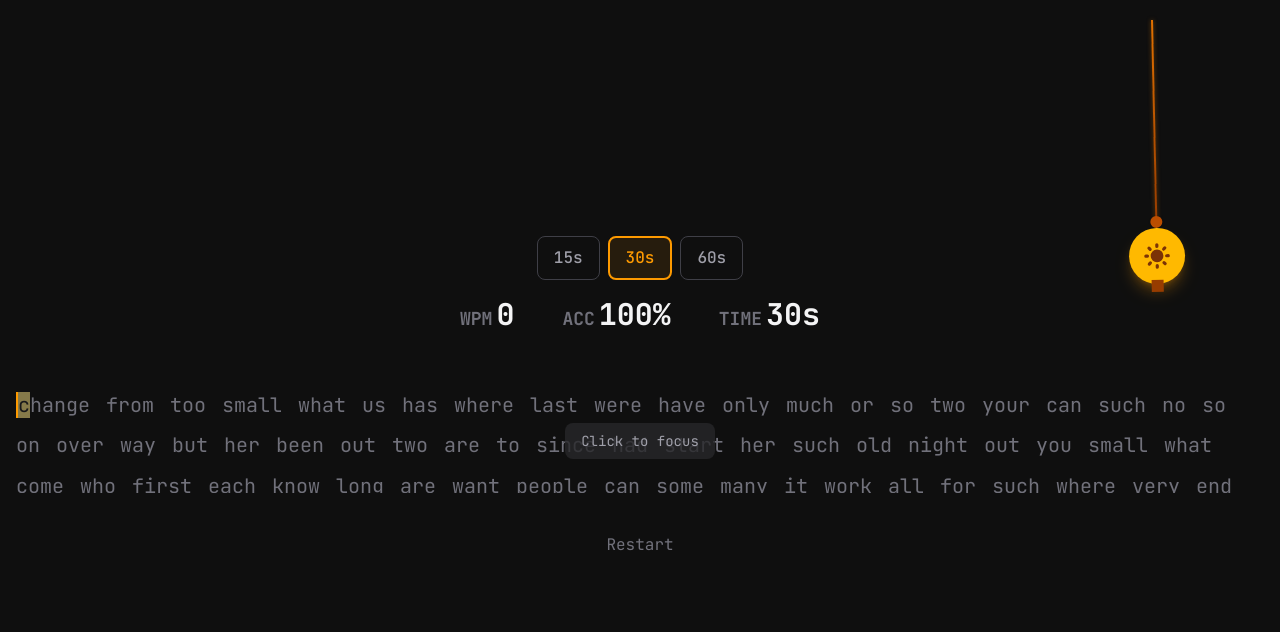
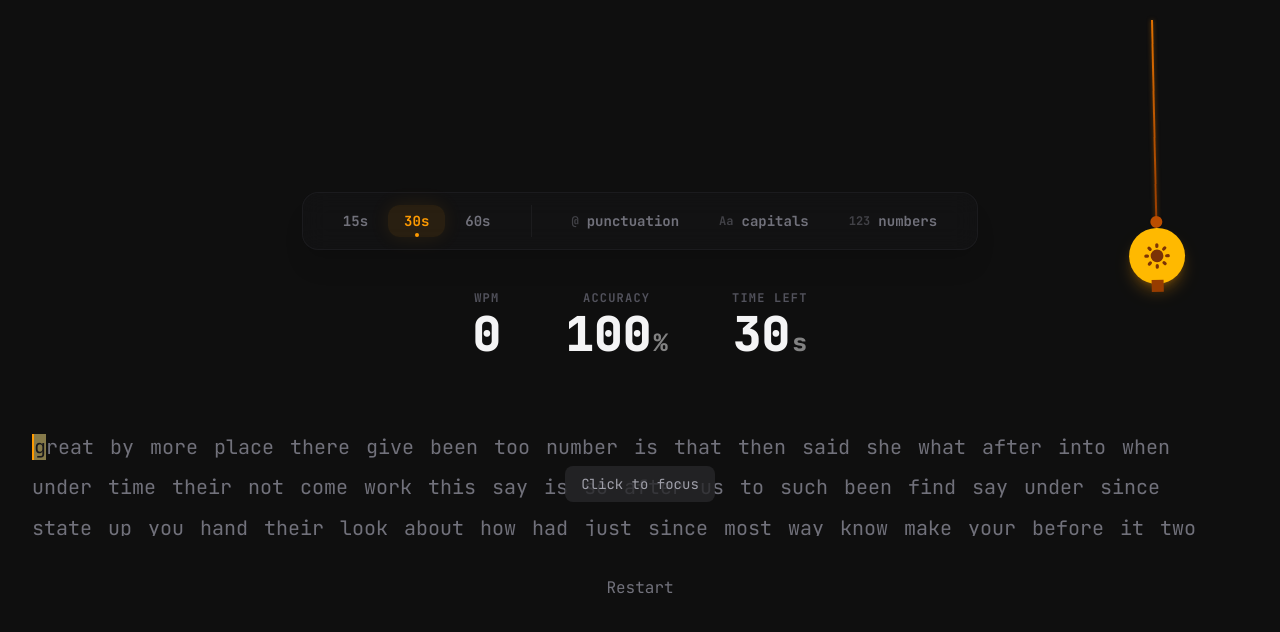
Before and after one commit to kuldeeprajput-dev/own-typing, a Next.js app: page / in a window 1280 px wide. Shown: the top 632 px of the page. Built offline with nearby package versions, Linux system fonts and the light colour scheme.

Commit message:
feat: add customizable typing test options for punctuation, numbers, and capitals

```diff
--- a/components/ModeSelector.tsx
+++ b/components/ModeSelector.tsx
@@ -1,11 +1,12 @@
 "use client";
 
 import React from "react";
-import { TestMode } from "@/types";
-
+import { TestMode, TestOptions } from "@/types";
 interface ModeSelectorProps {
   mode: TestMode;
+  options: TestOptions;
   onModeChange: (mode: TestMode) => void;
+  onOptionsChange: (options: Partial<TestOptions>) => void;
   isDark?: boolean;
 }
 
@@ -13,29 +14,72 @@ const modes: TestMode[] = [15, 30, 60];
 
 const ModeSelector = React.memo(function ModeSelector({
   mode,
+  options,
   onModeChange,
+  onOptionsChange,
   isDark = true,
 }: ModeSelectorProps) {
   return (
-    <div className="flex gap-2 mb-4">
+    <div className="flex flex-col items-center gap-4 mb-10 group">
+      <div className={`
+        flex items-center gap-6 px-6 py-3 rounded-2xl shadow-xl transition-all duration-500
+        ${isDark ? 'bg-zinc-900/40 border border-zinc-800/50 backdrop-blur-md' : 'bg-white/50 border border-gray-200/50 backdrop-blur-md'}
+      `}>
+        <div className="flex items-center gap-1 border-r border-zinc-800/50 pr-6">
+          <div className="flex gap-1">
             {modes.map((m) => (
               <button
                 key={m}
                 onClick={() => onModeChange(m)}
                 className={`
-            px-4 py-2 rounded-lg font-medium transition-colors
+                  relative px-4 py-1.5 rounded-xl text-sm font-bold transition-all duration-300
                   ${
                     mode === m
-                ? "border-2 border-amber-500 text-amber-500 bg-amber-500/10"
+                      ? "text-amber-500 bg-amber-500/10 shadow-[0_0_20px_rgba(245,158,11,0.1)]"
                       : isDark
-                  ? "border border-zinc-700 text-zinc-400 hover:border-zinc-500"
-                  : "border border-gray-300 text-gray-600 hover:border-gray-400"
+                        ? "text-zinc-500 hover:text-zinc-300 hover:bg-zinc-800/50"
+                        : "text-gray-400 hover:text-gray-700 hover:bg-gray-100"
                   }
                 `}
               >
                 {m}s
+                {mode === m && (
+                  <span className="absolute bottom-0 left-1/2 -translate-x-1/2 w-1 h-1 rounded-full bg-amber-500" />
+                )}
               </button>
             ))}
+          </div>
+        </div>
+
+        <div className="flex items-center gap-1">
+          <div className="flex gap-2">
+            {[
+              { id: 'punctuation', label: '@', full: 'punctuation' },
+              { id: 'capitals', label: 'Aa', full: 'capitals' },
+              { id: 'numbers', label: '123', full: 'numbers' }
+            ].map((opt) => (
+              <button
+                key={opt.id}
+                onClick={() => onOptionsChange({ [opt.id]: !options[opt.id as keyof TestOptions] })}
+                className={`
+                  group/btn relative px-4 py-1.5 rounded-xl text-sm font-bold transition-all duration-300
+                  ${options[opt.id as keyof TestOptions]
+                    ? 'text-amber-500 bg-amber-500/10 shadow-[0_0_20px_rgba(245,158,11,0.1)]'
+                    : isDark ? 'text-zinc-500 hover:text-zinc-300 hover:bg-zinc-800/50' : 'text-gray-400 hover:text-gray-700 hover:bg-gray-100'}
+                `}
+              >
+                <span className="flex items-center gap-2">
+                  <span className="text-xs opacity-50">{opt.label}</span>
+                  {opt.full}
+                </span>
+                {options[opt.id as keyof TestOptions] && (
+                  <span className="absolute bottom-0 left-1/2 -translate-x-1/2 w-1 h-1 rounded-full bg-amber-500" />
+                )}
+              </button>
+            ))}
+          </div>
+        </div>
+      </div>
     </div>
   );
 });
--- a/components/Stats.tsx
+++ b/components/Stats.tsx
@@ -15,19 +15,25 @@ const Stats = React.memo(function Stats({ stats, mode, elapsed, bestWpm, isDark
   const timeRemaining = Math.max(0, Math.floor(mode - elapsed));
 
   return (
-    <div className="flex flex-col items-center mb-6 font-['JetBrains_Mono',_monospace]">
-      <div className="flex gap-12 text-3xl font-bold">
-        <div className={isDark ? 'text-zinc-100' : 'text-gray-900'}>
-          <span className={`${isDark ? 'text-zinc-500' : 'text-gray-500'} text-lg mr-1`}>WPM</span>
-          {stats.wpm}
+    <div className="flex flex-col items-center mb-10 font-['JetBrains_Mono',_monospace] animate-in fade-in slide-in-from-top-4 duration-700">
+      <div className="flex gap-16">
+        <div className="flex flex-col items-center">
+          <span className={`text-xs uppercase tracking-widest font-bold mb-1 ${isDark ? 'text-zinc-600' : 'text-gray-400'}`}>WPM</span>
+          <div className={`text-5xl font-black ${isDark ? 'text-zinc-100' : 'text-gray-900'}`}>
+            {stats.wpm}
+          </div>
         </div>
-        <div className={isDark ? 'text-zinc-100' : 'text-gray-900'}>
-          <span className={`${isDark ? 'text-zinc-500' : 'text-gray-500'} text-lg mr-1`}>ACC</span>
-          {stats.accuracy}%
+        <div className="flex flex-col items-center">
+          <span className={`text-xs uppercase tracking-widest font-bold mb-1 ${isDark ? 'text-zinc-600' : 'text-gray-400'}`}>Accuracy</span>
+          <div className={`text-5xl font-black ${isDark ? 'text-zinc-100' : 'text-gray-900'}`}>
+            {stats.accuracy}<span className="text-2xl ml-0.5 opacity-50">%</span>
+          </div>
         </div>
-        <div className={isDark ? 'text-zinc-100' : 'text-gray-900'}>
-          <span className={`${isDark ? 'text-zinc-500' : 'text-gray-500'} text-lg mr-1`}>TIME</span>
-          {timeRemaining}s
+        <div className="flex flex-col items-center">
+          <span className={`text-xs uppercase tracking-widest font-bold mb-1 ${isDark ? 'text-zinc-600' : 'text-gray-400'}`}>Time Left</span>
+          <div className={`text-5xl font-black ${timeRemaining <= 5 ? 'text-red-500 animate-pulse' : isDark ? 'text-zinc-100' : 'text-gray-900'}`}>
+            {timeRemaining}<span className="text-2xl ml-0.5 opacity-50">s</span>
+          </div>
         </div>
       </div>
       {bestWpm !== null && (
--- a/components/TypingTest.tsx
+++ b/components/TypingTest.tsx
@@ -2,7 +2,7 @@
 
 import React, { useState, useRef, useCallback, useEffect } from 'react';
 import { useTypingEngine } from '@/hooks/useTypingEngine';
-import { TestMode } from '@/types';
+import { TestMode, TestOptions } from '@/types';
 import ModeSelector from './ModeSelector';
 import Stats from './Stats';
 import WordDisplay from './WordDisplay';
@@ -23,11 +23,13 @@ export default function TypingTest() {
     words,
     status,
     mode,
+    options,
     stats,
     elapsed,
     handleInput,
     restart,
     setMode,
+    setOptions,
     inputRef,
   } = useTypingEngine(30);
 
@@ -63,6 +65,13 @@ export default function TypingTest() {
     [setMode]
   );
 
+  const handleOptionsChange = useCallback(
+    (newOptions: Partial<TestOptions>) => {
+      setOptions(newOptions);
+    },
+    [setOptions]
+  );
+
   const handleRestart = useCallback(() => {
     restart();
   }, [restart]);
@@ -88,7 +97,13 @@ export default function TypingTest() {
       <ThemeToggle isDark={isDark} onToggle={toggleTheme} />
 
       <div className={`transition-all duration-300 ${status === 'running' ? 'opacity-0 pointer-events-none' : 'opacity-100'}`}>
-        <ModeSelector mode={mode} onModeChange={handleModeChange} isDark={isDark} />
+        <ModeSelector
+          mode={mode}
+          options={options}
+          onModeChange={handleModeChange}
+          onOptionsChange={handleOptionsChange}
+          isDark={isDark}
+        />
       </div>
 
       <Stats stats={stats} mode={mode} elapsed={elapsed} bestWpm={null} isDark={isDark} />
@@ -96,8 +111,11 @@ export default function TypingTest() {
       {status !== 'finished' && (
         <div
           ref={containerRef}
-          className="relative w-full max-w-7xl cursor-text text-center mt-8"
-          style={{ height: '6.5rem', overflow: 'hidden' }}
+          className="relative w-full max-w-7xl cursor-text text-center mt-8 px-4"
+          style={{
+            height: '6.6rem',
+            overflow: 'hidden',
+          }}
         >
           <WordDisplay charStates={charStates} words={words} isDark={isDark} />
           {!isFocused && (
--- a/hooks/useTypingEngine.ts
+++ b/hooks/useTypingEngine.ts
@@ -1,5 +1,5 @@
 import { useState, useRef, useCallback, useEffect } from 'react';
-import { CharState, TestMode, TestStatus, TypingStats } from '@/types';
+import { CharState, TestMode, TestStatus, TypingStats, TestOptions } from '@/types';
 import { generateWords } from '@/utils/words';
 import { computeStats } from '@/utils/typing';
 
@@ -16,9 +16,14 @@ function initializeCharStates(words: string[]): CharState[][] {
 }
 
 export function useTypingEngine(initialMode: TestMode = 30) {
-  const [words, setWords] = useState<string[]>(() => generateWords(WORDS_COUNT));
+  const [options, setOptionsState] = useState<TestOptions>({
+    punctuation: false,
+    numbers: false,
+    capitals: false,
+  });
+  const [words, setWords] = useState<string[]>(() => generateWords(WORDS_COUNT, { punctuation: false, numbers: false, capitals: false }));
   const [charStates, setCharStates] = useState<CharState[][]>(() =>
-    initializeCharStates(generateWords(WORDS_COUNT))
+    initializeCharStates(generateWords(WORDS_COUNT, { punctuation: false, numbers: false, capitals: false }))
   );
   const [currentWordIndex, setCurrentWordIndex] = useState(0);
   const [currentCharIndex, setCurrentCharIndex] = useState(0);
@@ -79,10 +84,10 @@ export function useTypingEngine(initialMode: TestMode = 30) {
     }, 100);
   }, [mode, clearTimer]);
 
-  const restart = useCallback(() => {
+  const restart = useCallback((currentOptions = options) => {
     clearTimer();
     statusRef.current = 'idle';
-    const newWords = generateWords(WORDS_COUNT);
+    const newWords = generateWords(WORDS_COUNT, currentOptions);
     const newCharStates = initializeCharStates(newWords);
 
     totalKeystrokesRef.current = 0;
@@ -105,11 +110,19 @@ export function useTypingEngine(initialMode: TestMode = 30) {
     if (inputRef.current) {
       inputRef.current.value = '';
     }
-  }, [clearTimer]);
+  }, [clearTimer, options]);
 
   const setMode = useCallback((newMode: TestMode) => {
     setModeState(newMode);
     restart();
+  }, [restart]);
+
+  const setOptions = useCallback((newOptions: Partial<TestOptions>) => {
+    setOptionsState(prev => {
+      const next = { ...prev, ...newOptions };
+      restart(next);
+      return next;
+    });
   }, [restart]);
 
   const getElapsed = useCallback(() => {
@@ -127,9 +140,6 @@ export function useTypingEngine(initialMode: TestMode = 30) {
     const currentElapsed = getElapsed();
     const currentWord = words[currentWordIndex];
     if (!currentWord) return;
-
-    // ... rest of the logic remains same but uses currentElapsed ...
-    // Note: I will provide the full content here to ensure it's correct
 
     if (value.endsWith(' ')) {
       const typedWord = value.trim();
@@ -230,23 +240,24 @@ export function useTypingEngine(initialMode: TestMode = 30) {
     return () => clearTimer();
   }, [clearTimer]);
 
-  // Sync stats when elapsed changes
   useEffect(() => {
     if (status === 'running') {
       updateStats(elapsed, charStates);
     }
-  }, [elapsed, status, updateStats]); // Removed charStates from dependency to avoid infinite loop, using current charStates in updateStats
+  }, [elapsed, status, updateStats]);
 
   return {
     charStates,
     words,
     status,
     mode,
+    options,
     stats,
     elapsed,
     handleInput,
     restart,
     setMode,
+    setOptions,
     inputRef,
   };
 }
--- a/types/index.ts
+++ b/types/index.ts
@@ -6,6 +6,12 @@ export interface CharState {
 }
 
 export type TestMode = 15 | 30 | 60;
+
+export interface TestOptions {
+  punctuation: boolean;
+  numbers: boolean;
+  capitals: boolean;
+}
 
 export type TestStatus = 'idle' | 'running' | 'finished';
 
--- a/utils/words.ts
+++ b/utils/words.ts
@@ -1,3 +1,5 @@
+import { TestOptions } from '@/types';
+
 const WORD_LIST = [
   'the', 'be', 'to', 'of', 'and', 'a', 'in', 'that', 'have', 'I',
   'it', 'for', 'not', 'on', 'with', 'he', 'as', 'you', 'do', 'at',
@@ -16,13 +18,46 @@ const WORD_LIST = [
   'those', 'never', 'under', 'might', 'home', 'keep', 'part', 'such', 'end', 'another',
   'must', 'big', 'since', 'away', 'again', 'put', 'right', 'old', 'long', 'point',
   'great', 'last', 'three', 'run', 'state', 'once', 'change', 'both', 'number', 'man',
-  'night', 'same', 'today', 'next', 'last', 'last', 'last', 'last', 'last', 'last'
+  'night', 'same', 'today', 'next'
 ];
 
-export function generateWords(count: number): string[] {
+const PUNCTUATION = ['.', ',', ';', ':', '!', '?', '(', ')', '"', "'"];
+
+export function generateWords(count: number, options: TestOptions = { punctuation: false, numbers: false, capitals: false }): string[] {
   const words: string[] = [];
+
   for (let i = 0; i < count; i++) {
-    words.push(WORD_LIST[Math.floor(Math.random() * WORD_LIST.length)]);
+    let word = WORD_LIST[Math.floor(Math.random() * WORD_LIST.length)];
+
+    if (options.capitals) {
+      // 20% chance to capitalize a word
+      if (Math.random() < 0.2 || i === 0) {
+        word = word.charAt(0).toUpperCase() + word.slice(1);
+      }
+    }
+
+    if (options.punctuation) {
+      // 10% chance to add punctuation
+      if (Math.random() < 0.1) {
+        const p = PUNCTUATION[Math.floor(Math.random() * PUNCTUATION.length)];
+        if (p === '(') {
+          word = '(' + word + ')';
+        } else if (p === '"') {
+          word = '"' + word + '"';
+        } else {
+          word = word + p;
+        }
+      }
+    }
+
+    if (options.numbers) {
+      // 5% chance to replace word with a number
+      if (Math.random() < 0.05) {
+        word = Math.floor(Math.random() * 1000).toString();
+      }
+    }
+
+    words.push(word);
   }
   return words;
 }
```
Lines whose indentation alone changed are shown as unchanged.
